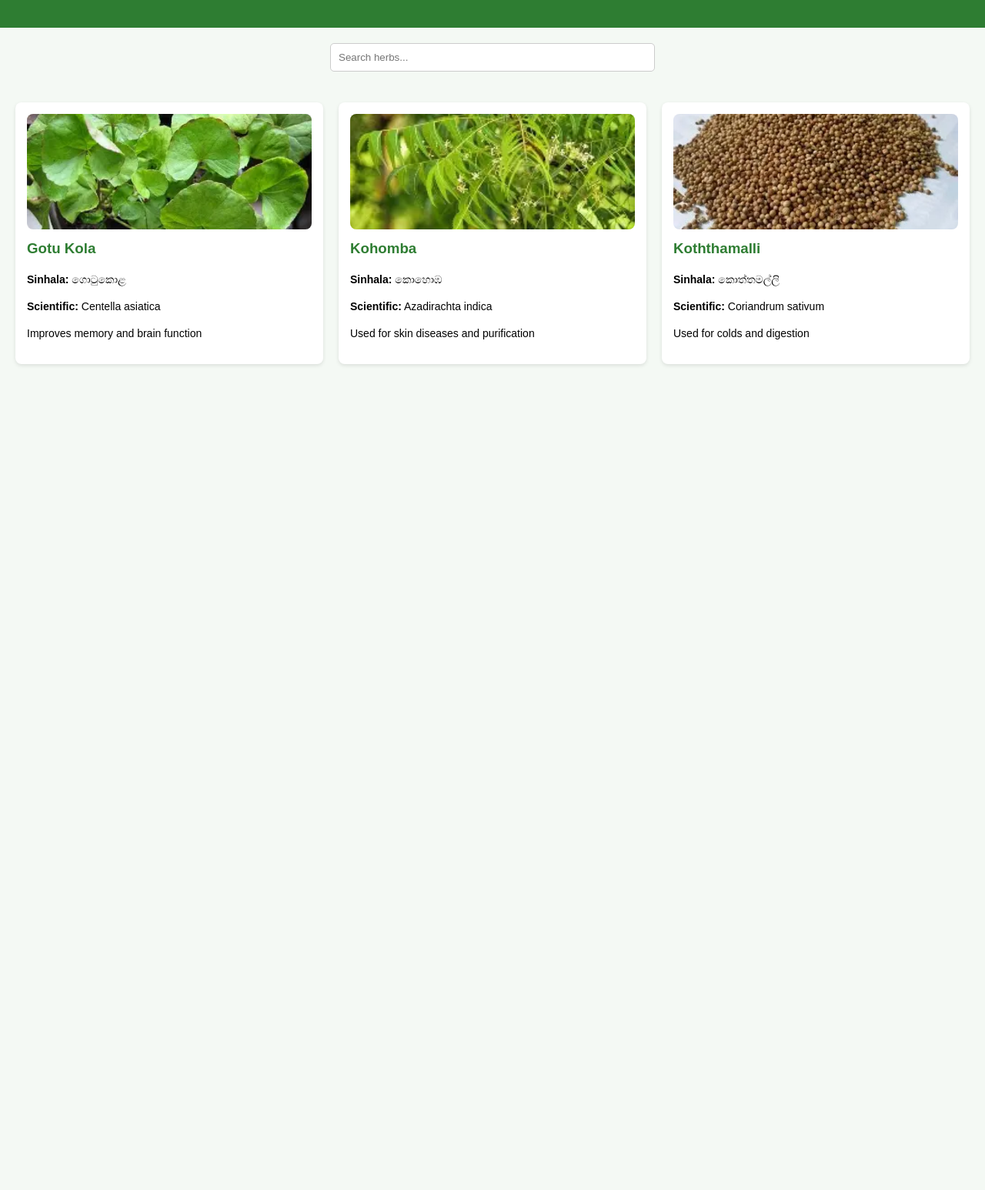
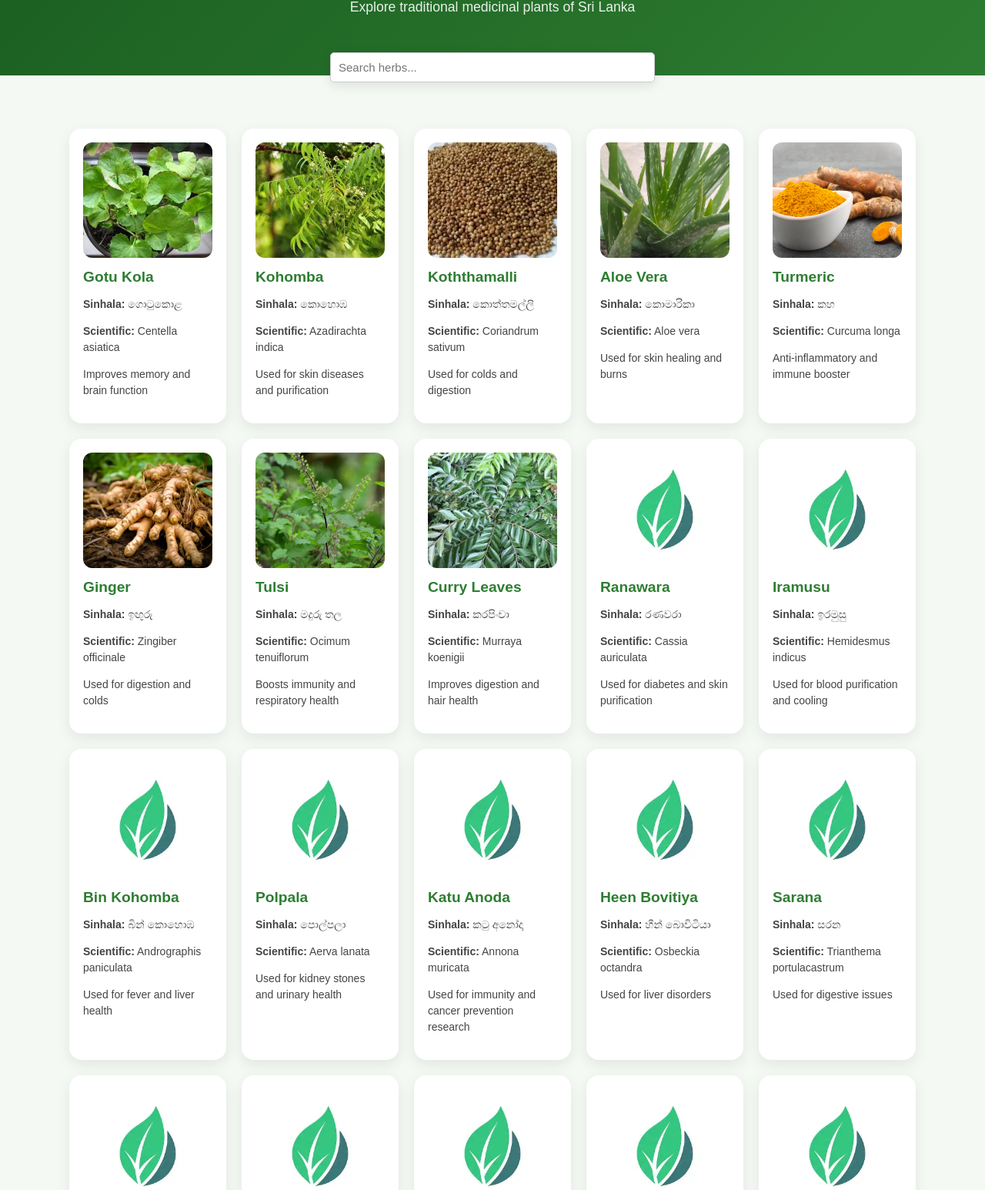
Before and after one commit to lahiru-ai/sri-lankan-herb-website, a plain HTML site: page index.html in a window 1280 px wide. Shown: the part 118-1664 px from the top of the page at 77% size. Before the commit the page ends 800 px from the top, so only its background shows below. Drawn offline with Linux system fonts and the light colour scheme.

Commit message:
Scale herb dataset to 20, add fallback image logic, polish UI design

```diff
--- a/css/style.css
+++ b/css/style.css
@@ -5,18 +5,46 @@ body {
     background-color: #f4f9f4;
 }
 
-/* Header styling */
-header {
-    background-color: #2e7d32;
+/* Main container spacing */
+#herb-list {
+    max-width: 1100px;
+    margin: 40px auto;
+}
+
+/* Hero Section */
+.hero {
+    background: linear-gradient(135deg, #1b5e20, #2e7d32);
     color: white;
     text-align: center;
-    padding: 20px;
+    padding: 60px 20px;
+}
+
+.hero h1 {
+    margin: 0;
+    font-size: 2.5rem;
+}
+
+.hero p {
+    margin-top: 10px;
+    font-size: 1.1rem;
+    opacity: 0.9;
 }
 
 /* Search section */
 #search-section {
     text-align: center;
-    margin: 20px;
+    margin-top: -30px;
+    margin-bottom: 30px;
+}
+
+#searchInput {
+    padding: 14px;
+    width: 60%;
+    max-width: 500px;
+    border: none;
+    border-radius: 50px;
+    box-shadow: 0 4px 15px rgba(0,0,0,0.1);
+    font-size: 15px;
 }
 
 #searchInput {
@@ -36,11 +64,39 @@ header {
 }
 
 /* Herb card */
+/* Premium Card Design */
 .herb-card {
     background-color: white;
-    border-radius: 8px;
-    padding: 15px;
-    box-shadow: 0 2px 5px rgba(0,0,0,0.1);
+    border-radius: 16px;
+    padding: 18px;
+    box-shadow: 0 6px 18px rgba(0, 0, 0, 0.08);
+    transition: transform 0.25s ease, box-shadow 0.25s ease;
+    cursor: pointer;
+}
+
+.herb-card:hover {
+    transform: translateY(-8px);
+    box-shadow: 0 12px 30px rgba(0, 0, 0, 0.15);
+}
+
+.herb-card img {
+    height: 180px;
+    width: 100%;
+    object-fit: cover;
+    border-radius: 12px;
+    margin-bottom: 15px;
+}
+
+.herb-card h3 {
+    margin: 10px 0 8px 0;
+    color: #1b5e20;
+    font-size: 1.2rem;
+}
+
+.herb-card p {
+    font-size: 14px;
+    color: #444;
+    line-height: 1.6;
 }
 
 .herb-card h3 {
@@ -94,3 +150,18 @@ header {
 #herb-detail h2 {
     color: #2e7d32;
 }
+
+/* Footer */
+.footer {
+    background-color: #1b5e20;
+    color: white;
+    text-align: center;
+    padding: 25px 10px;
+    margin-top: 60px;
+    font-size: 14px;
+}
+
+.footer p {
+    margin: 5px 0;
+    opacity: 0.9;
+}
--- a/data/herbs.json
+++ b/data/herbs.json
@@ -23,4 +23,141 @@
     "use": "Used for colds and digestion",
     "image": "images/koththamalli.jpg"
   }
+  ,
+{
+  "id": 4,
+  "name": "Aloe Vera",
+  "sinhala": "කොමාරිකා",
+  "scientific": "Aloe vera",
+  "use": "Used for skin healing and burns",
+  "image": "images/aloevera.jpg"
+},
+{
+  "id": 5,
+  "name": "Turmeric",
+  "sinhala": "කහ",
+  "scientific": "Curcuma longa",
+  "use": "Anti-inflammatory and immune booster",
+  "image": "images/turmeric.jpg"
+},
+{
+  "id": 6,
+  "name": "Ginger",
+  "sinhala": "ඉඟුරු",
+  "scientific": "Zingiber officinale",
+  "use": "Used for digestion and colds",
+  "image": "images/ginger.jpg"
+},
+{
+  "id": 7,
+  "name": "Tulsi",
+  "sinhala": "මදුරු තල",
+  "scientific": "Ocimum tenuiflorum",
+  "use": "Boosts immunity and respiratory health",
+  "image": "images/tulsi.jpg"
+},
+{
+  "id": 8,
+  "name": "Curry Leaves",
+  "sinhala": "කරපිංචා",
+  "scientific": "Murraya koenigii",
+  "use": "Improves digestion and hair health",
+  "image": "images/curryleaves.jpg"
+},
+{
+  "id": 9,
+  "name": "Ranawara",
+  "sinhala": "රණවරා",
+  "scientific": "Cassia auriculata",
+  "use": "Used for diabetes and skin purification",
+  "image": ""
+},
+{
+  "id": 10,
+  "name": "Iramusu",
+  "sinhala": "ඉරමුසු",
+  "scientific": "Hemidesmus indicus",
+  "use": "Used for blood purification and cooling",
+  "image": ""
+},
+{
+  "id": 11,
+  "name": "Bin Kohomba",
+  "sinhala": "බින් කොහොඹ",
+  "scientific": "Andrographis paniculata",
+  "use": "Used for fever and liver health",
+  "image": ""
+},
+{
+  "id": 12,
+  "name": "Polpala",
+  "sinhala": "පොල්පලා",
+  "scientific": "Aerva lanata",
+  "use": "Used for kidney stones and urinary health",
+  "image": ""
+},
+{
+  "id": 13,
+  "name": "Katu Anoda",
+  "sinhala": "කටු අනෝදා",
+  "scientific": "Annona muricata",
+  "use": "Used for immunity and cancer prevention research",
+  "image": ""
+},
+{
+  "id": 14,
+  "name": "Heen Bovitiya",
+  "sinhala": "හීන් බොවිටියා",
+  "scientific": "Osbeckia octandra",
+  "use": "Used for liver disorders",
+  "image": ""
+},
+{
+  "id": 15,
+  "name": "Sarana",
+  "sinhala": "සරන",
+  "scientific": "Trianthema portulacastrum",
+  "use": "Used for digestive issues",
+  "image": ""
+},
+{
+  "id": 16,
+  "name": "Kohila",
+  "sinhala": "කොහිල",
+  "scientific": "Lasia spinosa",
+  "use": "Used for digestive health",
+  "image": ""
+},
+{
+  "id": 17,
+  "name": "Karapincha",
+  "sinhala": "කරපිංචා",
+  "scientific": "Murraya koenigii",
+  "use": "Used for hair and digestion health",
+  "image": ""
+},
+{
+  "id": 18,
+  "name": "Madatiya",
+  "sinhala": "මඩටියා",
+  "scientific": "Adenanthera pavonina",
+  "use": "Used in traditional remedies",
+  "image": ""
+},
+{
+  "id": 19,
+  "name": "Weniwel",
+  "sinhala": "වැණිවැල්",
+  "scientific": "Coscinium fenestratum",
+  "use": "Used for diabetes and infections",
+  "image": ""
+},
+{
+  "id": 20,
+  "name": "Aralu",
+  "sinhala": "අරලු",
+  "scientific": "Terminalia chebula",
+  "use": "Used for digestion and detoxification",
+  "image": ""
+}
 ]
--- a/index.html
+++ b/index.html
@@ -8,10 +8,12 @@
 </head>
 <body>
 
-    <header>
-        <h1>Sri Lankan Herb Information Platform</h1>
-        <p>Discover medicinal herbs of Sri Lanka</p>
-    </header>
+    <header class="hero">
+    <div class="hero-content">
+        <h1>🌿 Sri Lankan Herb Information Platform</h1>
+        <p>Explore traditional medicinal plants of Sri Lanka</p>
+    </div>
+</header>
 
     <section id="search-section">
         <input type="text" id="searchInput" placeholder="Search herbs...">
@@ -21,6 +23,11 @@
         <!-- Herb cards will appear here -->
     </section>
 
+    <footer class="footer">
+    <p>© 2026 R.J.K. Lahiru Madhushan Ranathunga</p>
+
+</footer>
+
     <script src="js/script.js"></script>
 
 </body>
--- a/js/detail.js
+++ b/js/detail.js
@@ -22,7 +22,7 @@ fetch("data/herbs.json")
 function displayHerbDetail(herb) {
   detailContainer.innerHTML = `
     <div class="herb-card">
-      <img src="${herb.image}" alt="${herb.name}" style="width:100%; border-radius:8px;">
+      <img src="${herb.image || 'images/default.jpg'}" alt="${herb.name}">
       <h2>${herb.name}</h2>
       <p><strong>Sinhala Name:</strong> ${herb.sinhala}</p>
       <p><strong>Scientific Name:</strong> ${herb.scientific}</p>
--- a/js/script.js
+++ b/js/script.js
@@ -24,7 +24,7 @@ function displayHerbs(herbs) {
 });
 
     card.innerHTML = `
-  <img src="${herb.image}" alt="${herb.name}" style="width:100%; border-radius:8px;">
+  <img src="${herb.image || 'images/default.jpg'}" alt="${herb.name}">
   <h3>${herb.name}</h3>
   <p><strong>Sinhala:</strong> ${herb.sinhala}</p>
   <p><strong>Scientific:</strong> ${herb.scientific}</p>
```
Also changed, not shown: images/aloevera.jpg (added), images/curryleaves.jpg (added), images/default.jpg (added), images/ginger.jpg (added), images/tulsi.jpg (added), images/turmeric.jpg (added).
